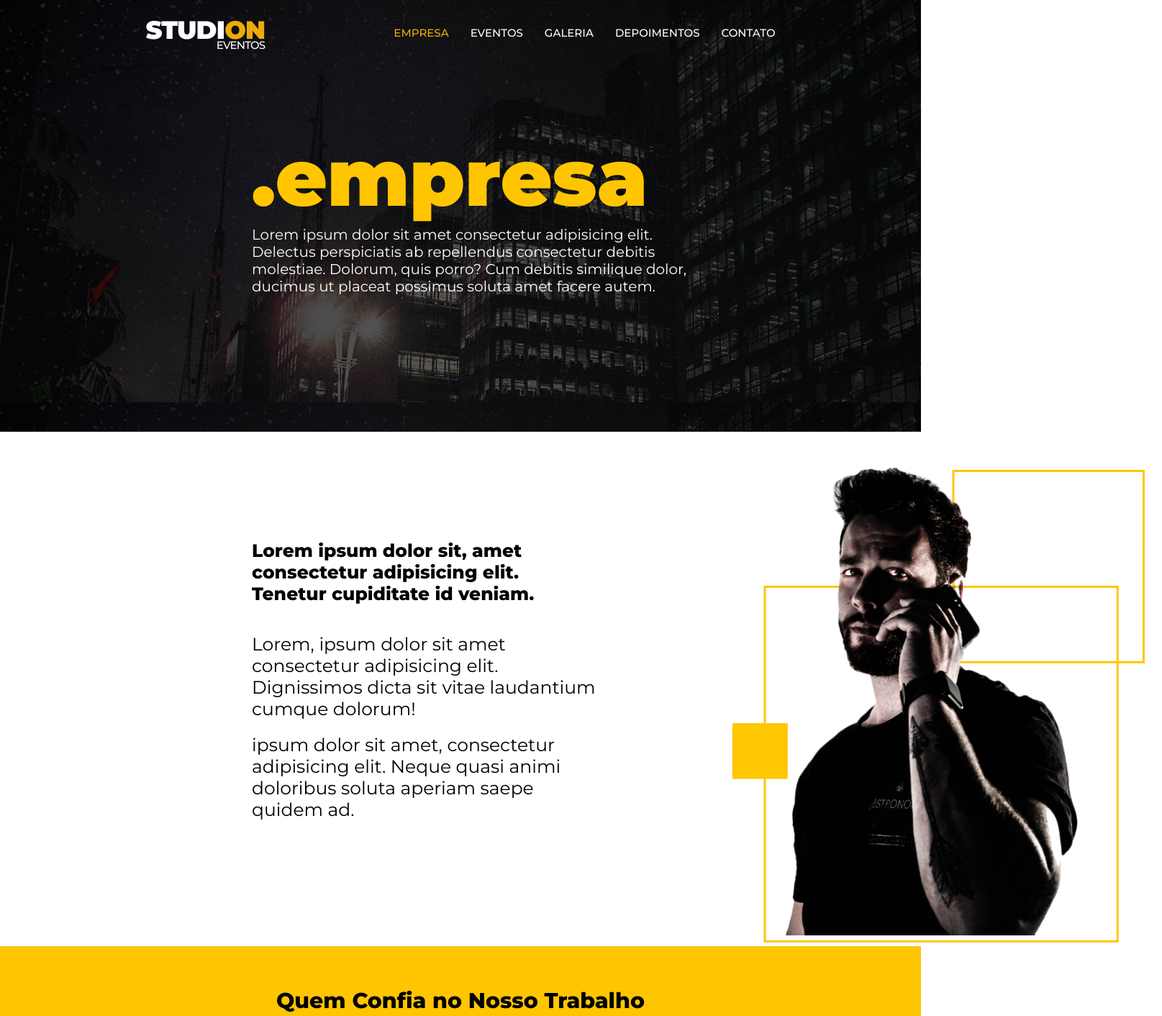
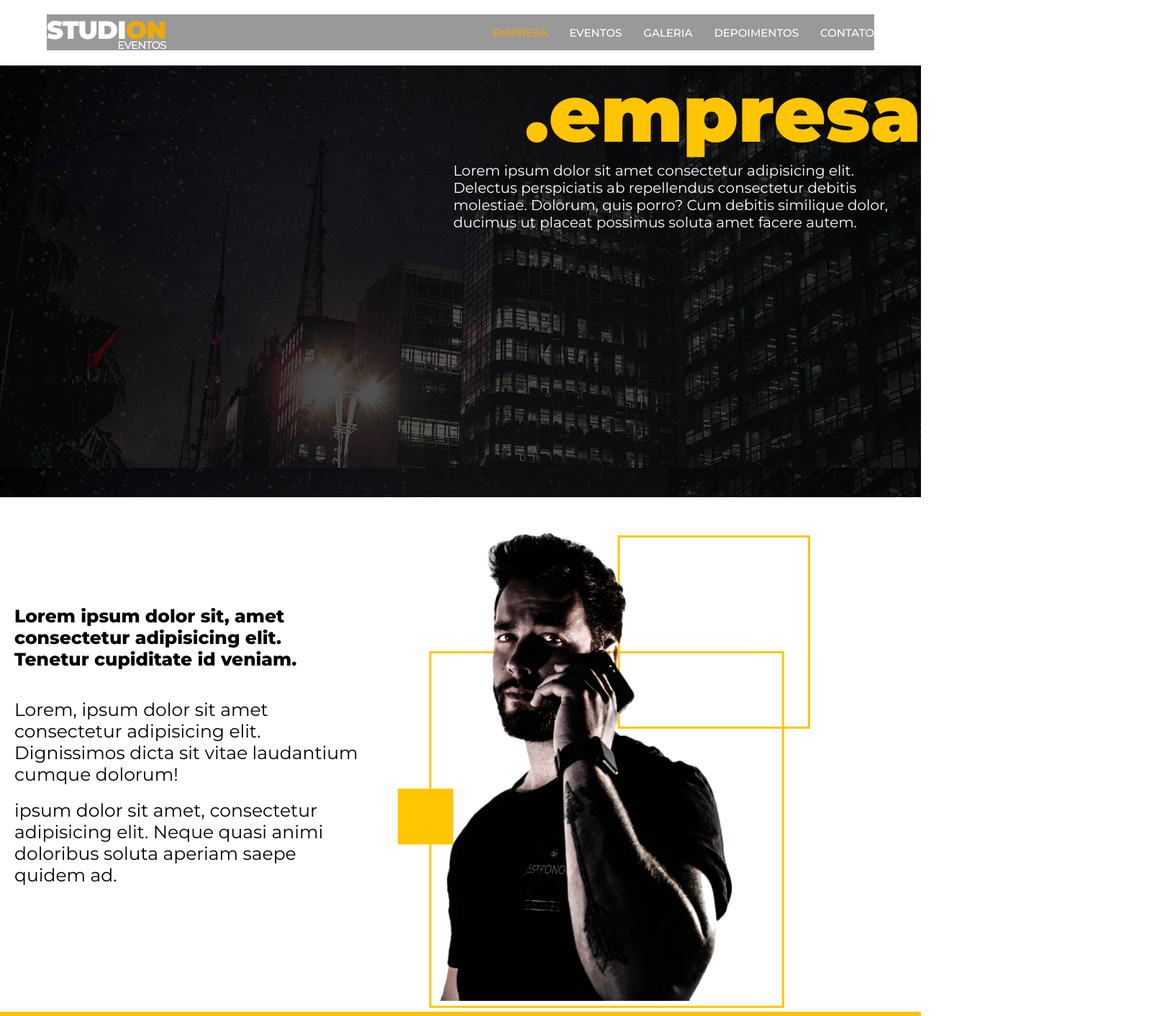
Before and after one commit to LeandroCosta9513/teste, a website: page SRC/index.html in a window 1280 px wide. Shown: the top 1412 px of the page at 72% size, 1615 px wide, since content can reach past the window. Drawn offline with Linux system fonts and the light colour scheme.

Commit message:
parte 1 responsividade

```diff
--- a/SRC/CSS/_header.css
+++ b/SRC/CSS/_header.css
@@ -2,7 +2,7 @@ header {
     background: url("../images/header.jpeg"), lightgray 50% / cover no-repeat;
     width: 100%;
     height: 600px;
-    margin-top: -90px ;
+    /* margin-top: -90px ; */
     display: flex;
     flex-direction: column;
     align-items: end;
@@ -13,17 +13,14 @@ header > h2{
     color:var(--color-secundary);
     font-size: 110px;
     font-weight: 900;
-    margin-top: 180px;
-    margin-right: 380px;
-
 }
 
 header > p{
     color:var(--text-primary);
     font-size: 20px;
     font-weight: 400;
-    width: 650px;
-    height: 15px;
-    margin-right: 280px;
+    max-width: 650px;
+    width: 100%;
+
 
 }
--- a/SRC/CSS/_nav.css
+++ b/SRC/CSS/_nav.css
@@ -1,10 +1,16 @@
 /*@import "./css/_base.css" pra realizar a importação da base do css que criei*/
 nav{
-    width: 80%;
+    max-width: 1150px ;
+    width: 100%;
     margin: 20px auto;
     display: flex;
-    justify-content: space-around;
-    background-color: black;
+    justify-content: space-between;
+    position: absolute;
+    left: 50%;
+    transform: translateX(-50%);
+    background: #999;
+
+
 }
 h1 {
     color:var(--text-primary);
--- a/SRC/CSS/home.css
+++ b/SRC/CSS/home.css
@@ -13,7 +13,7 @@
     font-weight: 800;
     width: 430px;
     top: 150px;
-    left: 350px;
+    left: 20px;
 }
 .s1 > p{
     width: 494px;
@@ -24,21 +24,21 @@
 .s1 > .p1{
     position: absolute;
     top: 280px;
-    left: 350px;
+    left: 20px;
 }
 .s1 > .p2{
     position: absolute;
     top: 420px;
-    left: 350px;
+    left: 2rem;
 }
 
 .lines {
     background: url("../images/linhas.svg") center no-repeat;
-    margin-left: 1000px;
+    margin-left: 55rem;
 
 }
 .pessoa {
-    margin-left: 90px;
+    margin-left: 60px;
     height: 650px;
 }
 
--- a/SRC/index.html
+++ b/SRC/index.html
@@ -27,13 +27,14 @@
             <a href="#">Contato</a></li>
         </Ul>
     </nav>
+    <br><br><br><br><br><br><br>
 
-    <header>
+    <header class="container">
         <h2>.empresa</h2>
         <p>Lorem ipsum dolor sit amet consectetur adipisicing elit. Delectus perspiciatis ab repellendus consectetur debitis molestiae. Dolorum, quis porro? Cum debitis similique dolor, ducimus ut placeat possimus soluta amet facere autem.</p>
         </header>
     <main>
-        <section class="s1">
+        <section class="container s1">
             <h4>Lorem ipsum dolor sit, amet consectetur adipisicing elit. Tenetur cupiditate id veniam.</h4>
             <p class="p1">Lorem, ipsum dolor sit amet consectetur adipisicing elit. Dignissimos dicta sit vitae laudantium cumque dolorum!</p>
             <p class="p2">ipsum dolor sit amet, consectetur adipisicing elit. Neque quasi animi doloribus soluta aperiam saepe quidem ad.</p>
@@ -41,18 +42,18 @@
                 <img src="./images/pessoa.png" alt="Uma homem branco, falando ao telefone celular, olhando para frente" class="pessoa" >
             </div>
         </section>
-        <section class="s2">
+        <section class="container s2">
             <h4>Quem Confia no Nosso Trabalho</h4>
             <img src="./images/logos.png" alt="as logomarcas das empresas que confiam em nosso trabalho entre elas estão as marcas Nokia, KFC, Barclays, Burguer King, Shell, Paypal
             Land Rover, Samsung, Absolut, Coca Cola, entre outras grandes marcas ">
         </section>
-        <section class="s3">
+        <section class="container s3">
             <img src="./images/video.jpeg" alt="Pessoa sentada na na sacada de um prédio, olhando o horizonte"/>
          </section>
     </main>
 
     <footer>
-        <div>
+        <div class="container">
             <h1>Studi<span class="accent">on</span><br><span class="subtitlo">Eventos</span></h1>
         <form>
             <label>
@@ -76,7 +77,7 @@
         </ul>
         </div>
         <hr class="linha"> </hr>
-        <p class="letra">Studi<span class="accent">on</span> - Todos os direitos reservados</p>
+        <p class="container letra">Studi<span class="accent">on</span> - Todos os direitos reservados</p>
     </footer>
 </body>
 </html>
```
Also changed, not shown: SRC/CSS/_base.css (+7 -0 lines).
